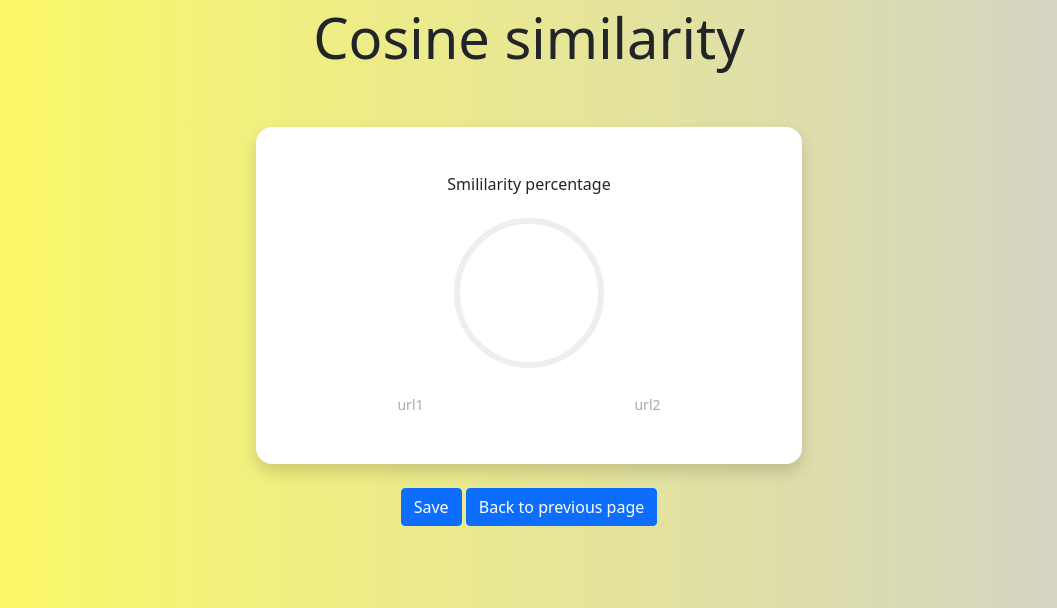
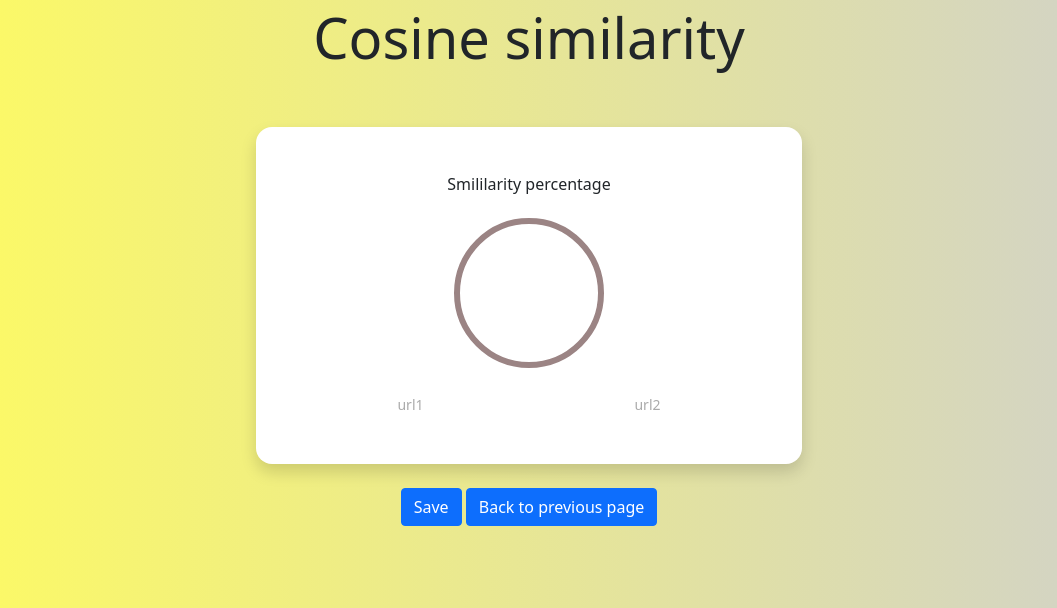
Before and after one commit to MinnuJohn/webcompare_project, a Flask app: template templates/result.html in a window 1280 px wide. Shown: the part 132-740 px from the top of the page, without its empty margins (111-1168 px from the left). Run offline with Flask 2, Linux system fonts and the light colour scheme; the template is opened without the code that fills it, so the values that code supplies are empty; some libraries are stand-ins or nearby versions.

Commit message:
progressbar styling

```diff
--- a/static/style.css
+++ b/static/style.css
@@ -18,7 +18,7 @@
   width: 100%;
   height: 100%;
   border-radius: 50%;
-  border: 6px solid #eee;
+  border: 6px solid #9b8484;
   position: absolute;
   top: 0;
   left: 0;
@@ -40,7 +40,7 @@
 .progress .progress-bar {
   width: 100%;
   height: 100%;
-  background: none;
+  background:none;
   border-width: 6px;
   border-style: solid;
   position: absolute;
@@ -67,6 +67,7 @@
   border-right: 0;
   -webkit-transform-origin: center right;
   transform-origin: center right;
+
 }
 
 .progress .progress-value {
```
